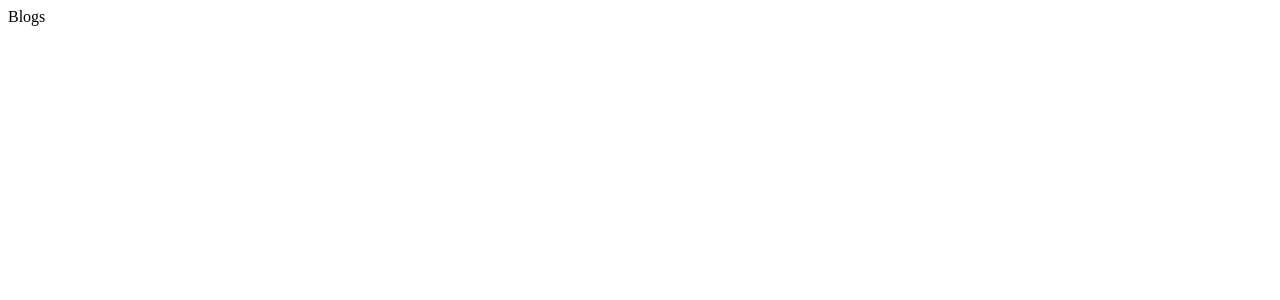
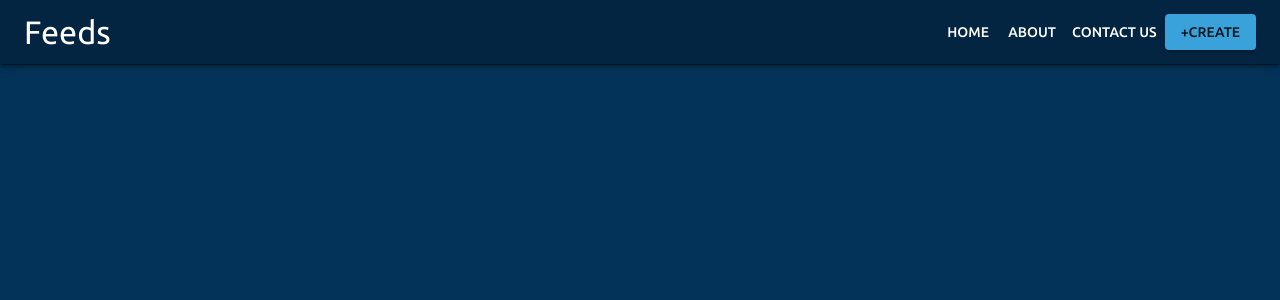
Before and after one commit to AmitrajitDas/Bloggoly, a React (Create React App) app in the folder client/: page / in a window 1280 px wide. Shown: the top 300 px of the page. Built offline with nearby package versions, Linux system fonts and the light colour scheme.

Commit message:
custom themeing

```diff
--- a/client/package.json
+++ b/client/package.json
@@ -3,11 +3,15 @@
   "version": "0.1.0",
   "private": true,
   "dependencies": {
+    "@material-ui/core": "^4.12.2",
+    "@material-ui/icons": "^4.11.2",
+    "@material-ui/lab": "^4.0.0-alpha.60",
     "@testing-library/jest-dom": "^5.14.1",
     "@testing-library/react": "^11.2.7",
     "@testing-library/user-event": "^12.8.3",
     "react": "^17.0.2",
     "react-dom": "^17.0.2",
+    "react-router-dom": "^5.2.0",
     "react-scripts": "4.0.3",
     "web-vitals": "^1.1.2"
   },
--- a/client/public/index.html
+++ b/client/public/index.html
@@ -9,9 +9,12 @@
       name="description"
       content="Web site created using create-react-app"
     />
-    <link rel="preconnect" href="https://fonts.googleapis.com">
-    <link rel="preconnect" href="https://fonts.gstatic.com" crossorigin>
-    <link href="https://fonts.googleapis.com/css2?family=Josefin+Sans:wght@300;400&family=Lora:ital,wght@1,500&family=Varela+Round&display=swap" rel="stylesheet">
+    <link rel="preconnect" href="https://fonts.googleapis.com" />
+    <link rel="preconnect" href="https://fonts.gstatic.com" crossorigin />
+    <link
+      href="https://fonts.googleapis.com/css2?family=Ubuntu:wght@300;400;500&display=swap"
+      rel="stylesheet"
+    />
 
     <link rel="apple-touch-icon" href="%PUBLIC_URL%/logo192.png" />
     <!--
--- a/client/src/App.js
+++ b/client/src/App.js
@@ -1,5 +1,52 @@
+import {
+  MuiThemeProvider,
+  createTheme,
+  responsiveFontSizes,
+  Paper,
+  CssBaseline,
+} from '@material-ui/core'
+
+import { BrowserRouter as Router, Switch, Route, Link } from 'react-router-dom'
+
+// components
+
+import Navbar from './components/Navbar/Navbar.jsx'
+
 const App = () => {
-  return <div>Blogs</div>
+  const theme = responsiveFontSizes(
+    createTheme({
+      typography: {
+        fontFamily: '"Ubuntu"',
+        color: {
+          main: '#fff',
+          secondary: 'rgba(255, 255, 255, 0.7)',
+          disabled: 'rgba(255, 255, 255, 0.5)',
+        },
+      },
+      palette: {
+        type: 'dark',
+        primary: { main: '#032541' },
+        secondary: { main: '#39A2DB' },
+        alternate: { main: '#161616' },
+        background: {
+          default: '#043359',
+        },
+      },
+    })
+  )
+
+  return (
+    <div>
+      <MuiThemeProvider theme={theme}>
+        <CssBaseline />
+        <Paper>
+          <Router>
+            <Navbar />
+          </Router>
+        </Paper>
+      </MuiThemeProvider>
+    </div>
+  )
 }
 
 export default App
```
Also changed, not shown: 1 other file (tests, documents, lock files or other folders).
